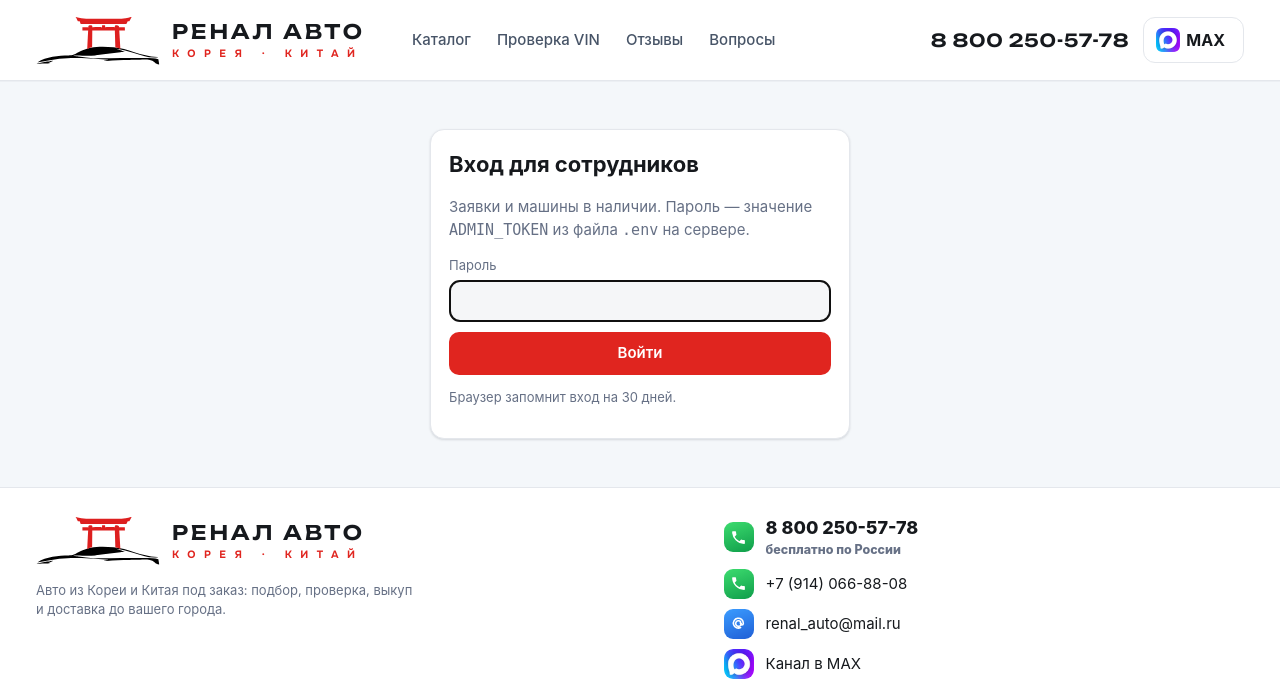
After one commit to dkolysh-blip/RenalAuto, a FastAPI app: template renalauto/templates/admin_login.html in a window 1280 px wide. The commit adds this page. Shown: the top 679 px of the page. Run offline with FastAPI, Linux system fonts and the light colour scheme; the template is opened without the code that fills it, so the values that code supplies are empty; parts of the project's set-up code (start-up, migrations or seed data) failed here and were passed over.

Commit message:
Admin pages ask for the password instead of showing a raw error
Opening /admin without the token returned JSON. It now shows a login form;
a correct password is remembered in the browser for 30 days and removed from
the address bar. The ?token= links and the X-Admin-Token header keep working.

Co-Authored-By: Claude Fable 5.2 <noreply@anthropic.com>
Claude-Session: https://claude.ai/code/session_01QhJGnHG2kj7um7oDfJN6rh

```diff
--- a/renalauto/api.py
+++ b/renalauto/api.py
@@ -74,6 +74,7 @@ POPULAR_MAKES = [
 ]
 
 LEADS_PER_WINDOW = 5
+ADMIN_COOKIE = "admin_token"
 LEADS_WINDOW = 600
 
 
@@ -294,9 +295,25 @@ def create_app(settings: Settings | None = None, sources: dict[str, Source] | No
     def require_admin(request: Request) -> None:
         if not settings.admin_token:
             raise HTTPException(403, "ADMIN_TOKEN не задан в .env — служебные функции отключены")
-        token = request.headers.get("X-Admin-Token") or request.query_params.get("token")
+        token = (request.headers.get("X-Admin-Token") or request.query_params.get("token")
+                 or request.cookies.get(ADMIN_COOKIE))
         if token != settings.admin_token:
             raise HTTPException(403, "Нужен токен администратора")
+
+    def admin_gate(request: Request) -> Response | None:
+        """Вход в админку для людей: без пароля — форма входа; пароль из формы запоминается в браузере на 30 дней."""
+        typed = request.query_params.get("token")
+        try:
+            require_admin(request)
+        except HTTPException as exc:
+            return render(request, "admin_login.html", status_code=403, wrong=bool(typed),
+                          disabled=not settings.admin_token, detail=exc.detail)
+        if typed:  # убираем пароль из адресной строки: дальше браузер предъявляет его сам
+            response = RedirectResponse(request.url.path, status_code=303)
+            response.set_cookie(ADMIN_COOKIE, typed, max_age=30 * 86400, httponly=True, samesite="strict",
+                                secure=request.url.scheme == "https" or request.headers.get("x-forwarded-proto") == "https")
+            return response
+        return None
 
     def client_ip(request: Request) -> str:
         forwarded = request.headers.get("X-Forwarded-For")
@@ -736,8 +753,9 @@ def create_app(settings: Settings | None = None, sources: dict[str, Source] | No
         return render(request, "vin_report.html", report=report, cars=cars, car=cars[0] if cars else None)
 
     @app.get("/admin", response_class=HTMLResponse, include_in_schema=False)
-    async def admin_page(request: Request, status: str | None = None) -> HTMLResponse:
-        require_admin(request)
+    async def admin_page(request: Request, status: str | None = None) -> Response:
+        if (gate := admin_gate(request)) is not None:
+            return gate
         storage = storage_of(request)
         notifier = request.app.state.notifier
         return render(request, "admin.html", leads=storage.list_leads(status), stats=storage.lead_stats(),
@@ -963,8 +981,9 @@ def create_app(settings: Settings | None = None, sources: dict[str, Source] | No
         return Response((stock_dir / name).read_bytes(), media_type="image/webp", headers={"Cache-Control": "public, max-age=2592000, immutable"})
 
     @app.get("/admin/stock", response_class=HTMLResponse, include_in_schema=False)
-    async def admin_stock(request: Request) -> HTMLResponse:
-        require_admin(request)
+    async def admin_stock(request: Request) -> Response:
+        if (gate := admin_gate(request)) is not None:
+            return gate
         return render(request, "admin_stock.html", stock=storage_of(request).list_stock(include_sold=True), labels=STOCK_STATUS_LABELS)
 
     @app.post("/api/stock", response_model=StockCar, status_code=201, dependencies=[Depends(require_admin)])
--- a/renalauto/static/app.css
+++ b/renalauto/static/app.css
@@ -1505,3 +1505,4 @@ a.rvc:hover { background: #f4f7fa; text-decoration: none; }
 .tg-chats { margin: 0 0 12px; padding-left: 20px; }
 .ok-text { color: var(--ok); } .bad-text { color: var(--bad); }
 button.link { background: none; border: 0; padding: 0; color: var(--link); cursor: pointer; font: inherit; font-size: 13px; }
+.admin-login { max-width: 420px; margin: 48px auto; } .admin-login h1 { font-size: 22px; margin: 0 0 8px; }
--- a/renalauto/templates/admin.html
+++ b/renalauto/templates/admin.html
@@ -3,7 +3,7 @@
 {% block head %}<meta name="robots" content="noindex">{% endblock %}
 {% block content %}
 <h1>Заявки</h1>
-<p><a class="btn ghost" href="/admin/stock?token={{ request.query_params.get('token', '') }}">Машины в наличии →</a></p>
+<p><a class="btn ghost" href="/admin/stock">Машины в наличии →</a></p>
 <div class="stats">
   <div><b>{{ stats.total }}</b>всего</div>
   <div><b>{{ stats.new }}</b>новые</div>
--- /dev/null
+++ b/renalauto/templates/admin_login.html
@@ -0,0 +1,20 @@
+{% extends "base.html" %}
+{% block title %}Вход для сотрудников | {{ company }}{% endblock %}
+{% block head %}<meta name="robots" content="noindex">{% endblock %}
+{% block content %}
+<div class="panel admin-login">
+  <h1>Вход для сотрудников</h1>
+  {% if disabled %}
+  <p class="bad-text">Админка выключена: на сервере не задан пароль (<code>ADMIN_TOKEN</code> в файле <code>.env</code>).</p>
+  {% else %}
+  <p class="muted">Заявки и машины в наличии. Пароль — значение <code>ADMIN_TOKEN</code> из файла <code>.env</code> на сервере.</p>
+  <form method="get" action="{{ request.url.path }}">
+    <div class="field"><label for="admin-token">Пароль</label>
+      <input id="admin-token" name="token" type="password" required autofocus autocomplete="current-password"></div>
+    {% if wrong %}<p class="error">Пароль не подошёл. Проверьте, что скопировали его целиком, без пробелов.</p>{% endif %}
+    <button class="btn block" type="submit">Войти</button>
+  </form>
+  <p class="muted small">Браузер запомнит вход на 30 дней.</p>
+  {% endif %}
+</div>
+{% endblock %}
--- a/renalauto/templates/admin_stock.html
+++ b/renalauto/templates/admin_stock.html
@@ -4,7 +4,7 @@
 {% block content %}
 <h1>Машины в наличии</h1>
 <p class="muted">Машины, которые уже выкуплены: едут или стоят во Владивостоке. Показываются на лендинге в блоке «В наличии и в пути», пока статус не «Продана».
-  <a href="/admin?token={{ request.query_params.get('token', '') }}">← Заявки</a></p>
+  <a href="/admin">← Заявки</a></p>
 
 <form class="panel stock-form" data-stock-new>
   <h2>Добавить машину</h2>
```
Also changed, not shown: tests/test_site.py (+10 -2 lines).
